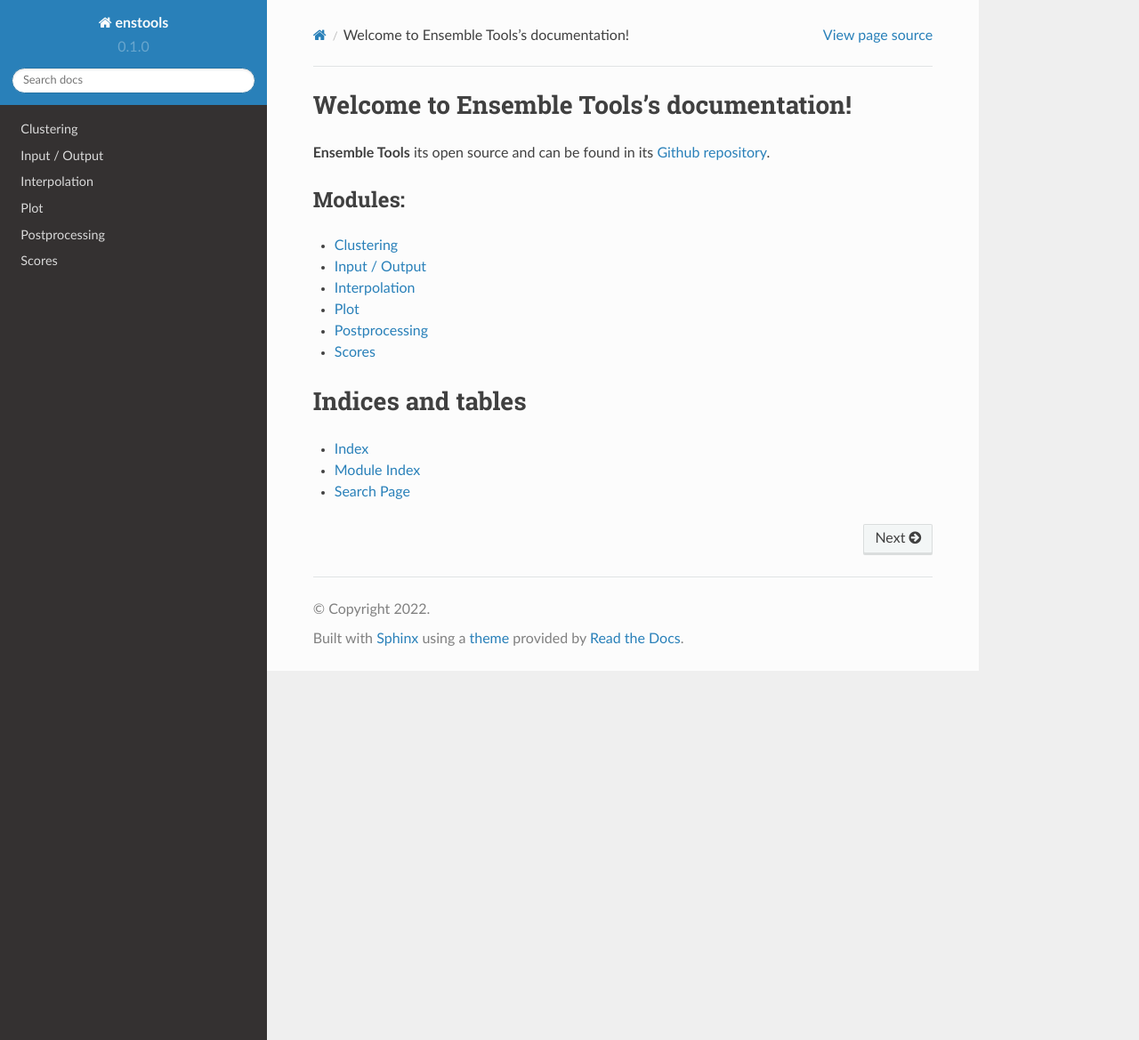
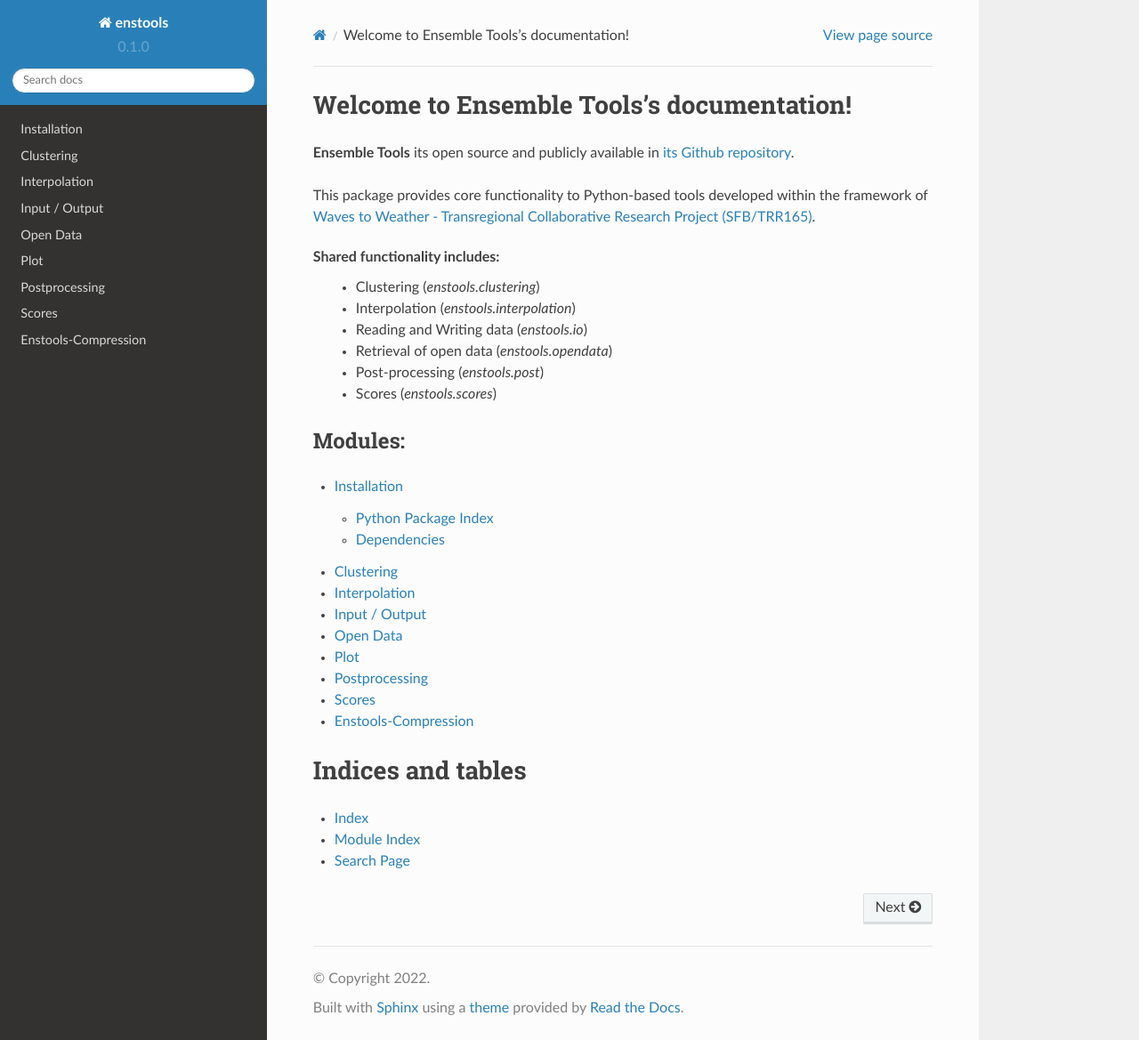
Before and after one commit to wavestoweather/enstools, a Sphinx documentation site: the page built from docs/source/index.rst, in a window 1280 px wide and 1169 px high. Shown: the whole window at 89% size. Built offline with Sphinx 7.4.7 and the Read the Docs theme 2.0.0, drawn with Linux system fonts in a browser that asks for light colours.

```diff
--- a/docs/source/index.rst
+++ b/docs/source/index.rst
@@ -6,22 +6,35 @@
 Welcome to Ensemble Tools's documentation!
 ==========================================
 
-**Ensemble Tools** its open source and can be found in its `Github repository <https://github.com/wavestoweather/enstools>`_.
+**Ensemble Tools** its open source and publicly available in `its Github repository <https://github.com/wavestoweather/enstools>`_.
 
+This package provides core functionality to Python-based tools developed within
+the framework of `Waves to Weather - Transregional Collaborative Research
+Project (SFB/TRR165) <https://wavestoweather.de>`_.
+
+Shared functionality includes:
+   - Clustering (`enstools.clustering`)
+   - Interpolation (`enstools.interpolation`)
+   - Reading and Writing data (`enstools.io`)
+   - Retrieval of open data (`enstools.opendata`)
+   - Post-processing (`enstools.post`)
+   - Scores (`enstools.scores`)
 
 Modules:
 ---------
 
 .. toctree::
-    :maxdepth: 1
+    :maxdepth: 2
 
+    installation.rst
     clustering.rst
+    interpolation.rst
     io.rst
-    interpolation.rst
+    opendata.rst
     plot.rst
     post.rst
     scores.rst
-
+    compression.rst
 
 Indices and tables
 ==================
--- /dev/null
+++ b/docs/source/opendata.rst
@@ -0,0 +1,9 @@
+Open Data
+==============
+
+.. _enstools-opendata:
+
+.. automodule:: enstools.opendata
+    :members:
+    :undoc-members:
+    :imported-members:
```
Also changed, not shown: README.md (+6 -36 lines), docs/source/installation.rst (added, +37 -0 lines).
